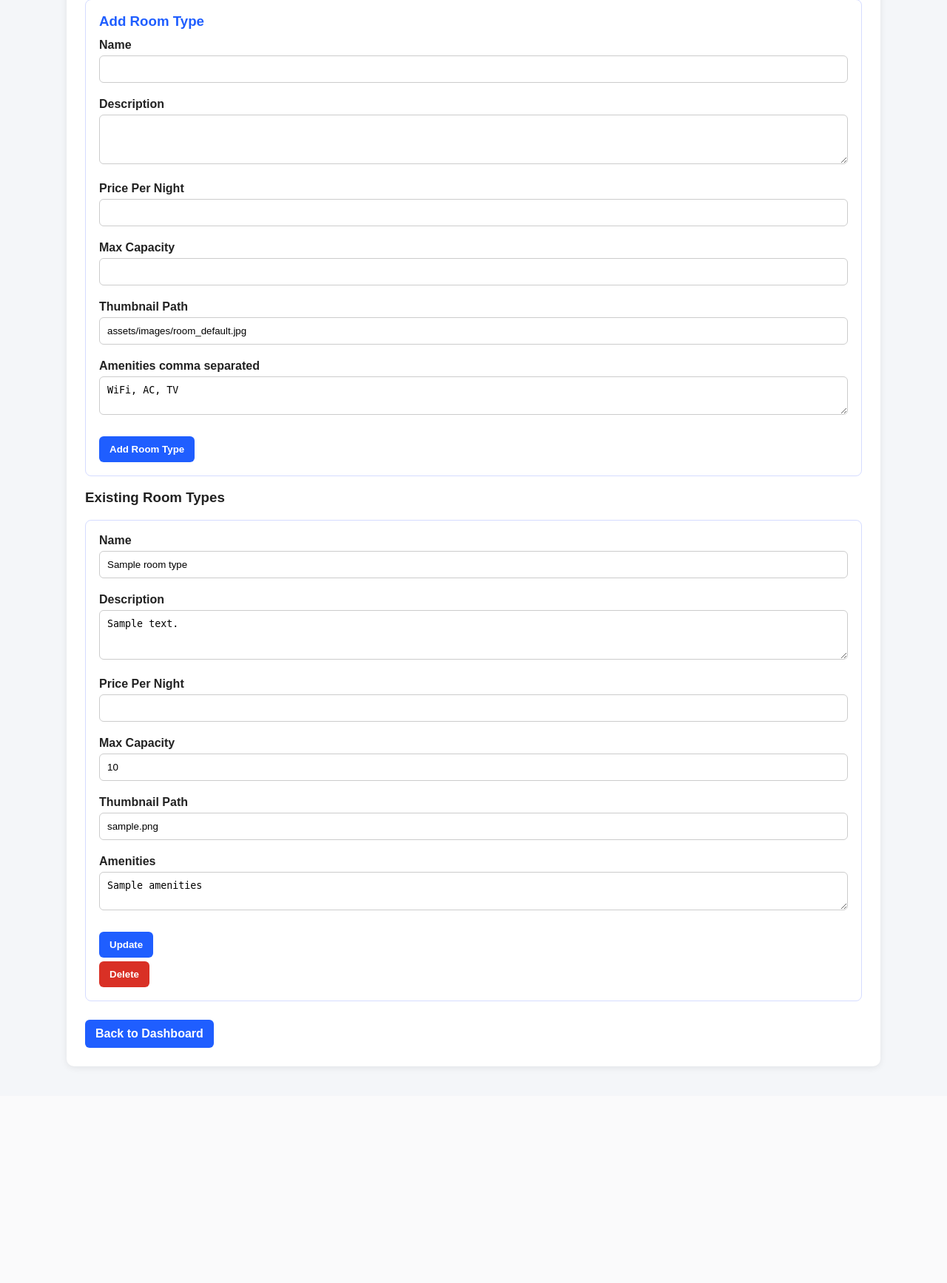
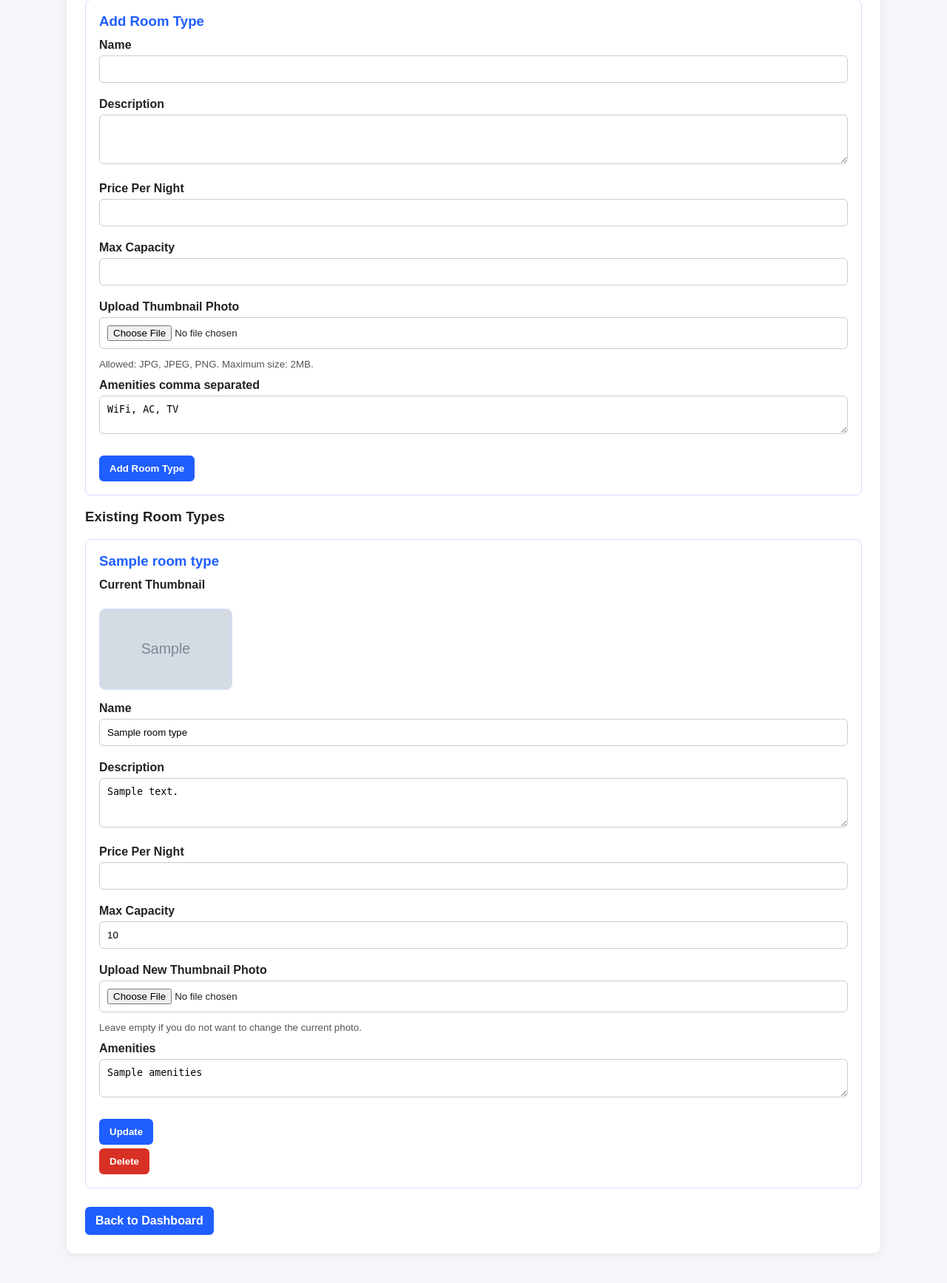
Before and after one commit to fihabefty114/hotel-room-booking-system, a PHP site: template views/adminRoomTypesView.php in a window 1280 px wide. Shown: the part 114-1849 px from the top of the page at 74% size. Before the commit the page ends 1560 px from the top, so only its background shows below. Run offline with PHP 8.4, Linux system fonts and the light colour scheme; the template is opened without the code that fills it: most values are stand-ins (such as "Sample title", 1, 10 or a date in 2020); grey boxes marked "Sample" are stand-in pictures.

Commit message:
fix photo upload issue in Admin-module

```diff
--- a/views/adminRoomTypesView.php
+++ b/views/adminRoomTypesView.php
@@ -23,7 +23,7 @@
     <div class="booking-card">
         <h3>Add Room Type</h3>
 
-        <form action="index.php?route=do-admin-create-room-type" method="POST">
+        <form action="index.php?route=do-admin-create-room-type" method="POST" enctype="multipart/form-data">
             <div class="form-group">
                 <label>Name</label>
                 <input type="text" name="name" required>
@@ -45,8 +45,9 @@
             </div>
 
             <div class="form-group">
-                <label>Thumbnail Path</label>
-                <input type="text" name="thumbnail_path" value="assets/images/room_default.jpg">
+                <label>Upload Thumbnail Photo</label>
+                <input type="file" name="thumbnail_photo" accept=".jpg,.jpeg,.png">
+                <small>Allowed: JPG, JPEG, PNG. Maximum size: 2MB.</small>
             </div>
 
             <div class="form-group">
@@ -60,10 +61,26 @@
 
     <h3>Existing Room Types</h3>
 
+    <?php if (count($roomTypes) === 0) { ?>
+        <p>No room type found.</p>
+    <?php } ?>
+
     <?php foreach ($roomTypes as $type) { ?>
         <div class="booking-card">
-            <form action="index.php?route=do-admin-update-room-type" method="POST">
+
+            <h3><?php echo htmlspecialchars($type["name"]); ?></h3>
+
+            <?php if ($type["thumbnail_path"] !== "") { ?>
+                <div class="form-group">
+                    <label>Current Thumbnail</label>
+                    <br>
+                    <img src="<?php echo htmlspecialchars($type["thumbnail_path"]); ?>" alt="Room Thumbnail" style="width:180px; height:110px; object-fit:cover; border-radius:8px; border:1px solid #d5dcff;">
+                </div>
+            <?php } ?>
+
+            <form action="index.php?route=do-admin-update-room-type" method="POST" enctype="multipart/form-data">
                 <input type="hidden" name="id" value="<?php echo $type["id"]; ?>">
+                <input type="hidden" name="old_thumbnail_path" value="<?php echo htmlspecialchars($type["thumbnail_path"]); ?>">
 
                 <div class="form-group">
                     <label>Name</label>
@@ -86,8 +103,9 @@
                 </div>
 
                 <div class="form-group">
-                    <label>Thumbnail Path</label>
-                    <input type="text" name="thumbnail_path" value="<?php echo htmlspecialchars($type["thumbnail_path"]); ?>">
+                    <label>Upload New Thumbnail Photo</label>
+                    <input type="file" name="thumbnail_photo" accept=".jpg,.jpeg,.png">
+                    <small>Leave empty if you do not want to change the current photo.</small>
                 </div>
 
                 <div class="form-group">
```
Also changed, not shown: controllers/AdminController.php (+81 -2 lines), assets/images/room_types/room_type_1778821932_1876.jpg (added).
